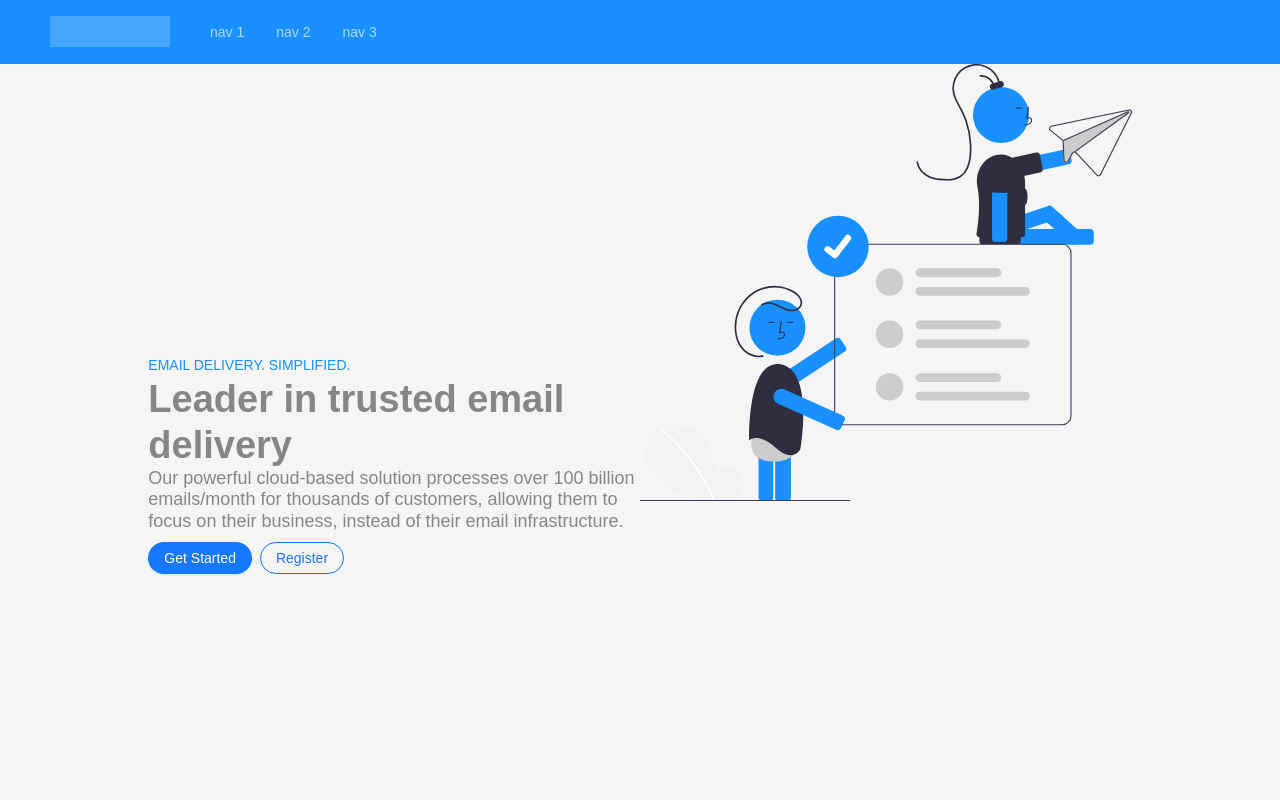
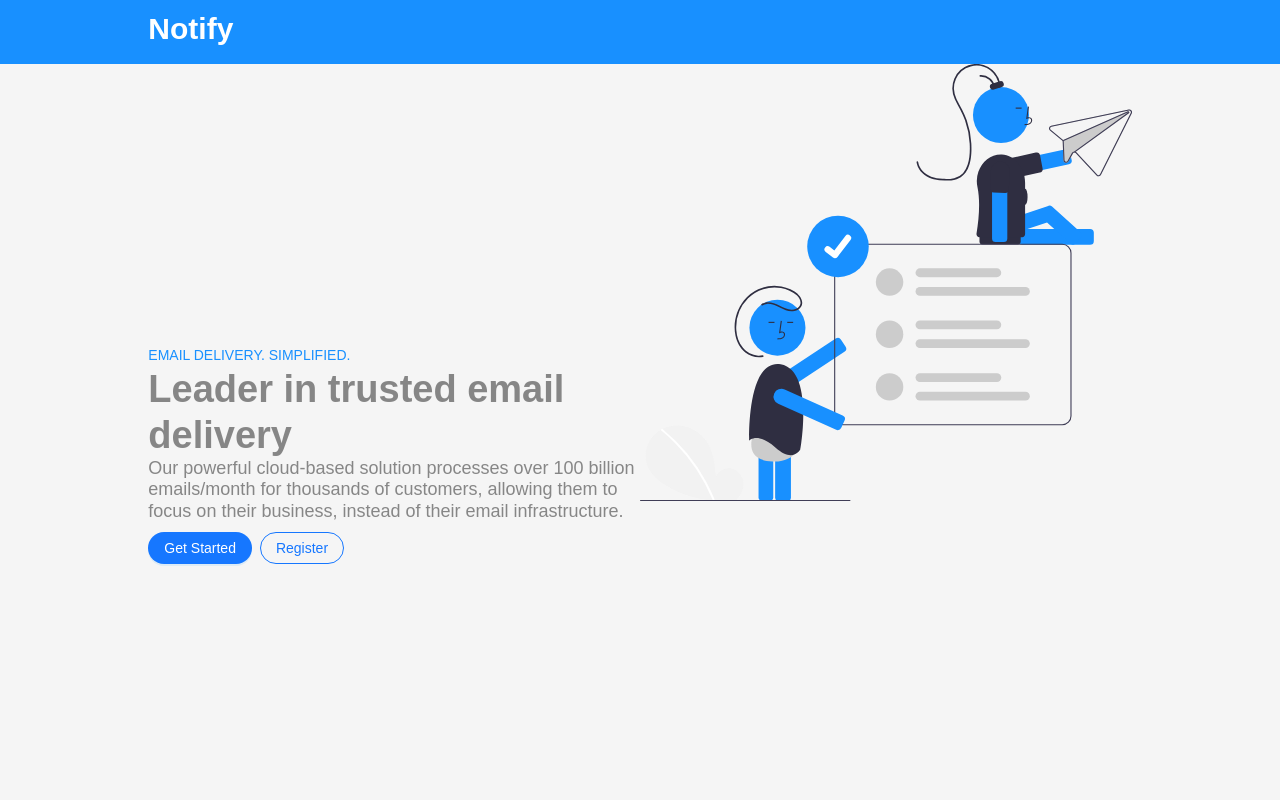
Before and after one commit to emmanuel-jan/notify-frontend, a React (Create React App) app: page /landing-page in a window 1280 px wide. Shown: the top 800 px of the page. Built offline with nearby package versions, Linux system fonts and the light colour scheme; a web font is replaced by a local one.

Commit message:
adding animations to the landing page

```diff
--- a/package.json
+++ b/package.json
@@ -8,6 +8,7 @@
     "@testing-library/react": "^13.4.0",
     "@testing-library/user-event": "^13.5.0",
     "antd": "^5.0.5",
+    "framer-motion": "^8.2.4",
     "react": "^18.2.0",
     "react-dom": "^18.2.0",
     "react-router-dom": "^6.4.5",
--- a/src/components/pages/LandingPage/LandingPage.css
+++ b/src/components/pages/LandingPage/LandingPage.css
@@ -2,3 +2,12 @@
 .thefont {
   font-family: 'Futura Md BT', sans-serif;
 }
+.progress-bar {
+  position: fixed;
+  top: 0;
+  left: 0;
+  right: 0;
+  height: 10px;
+  background: var(--red);
+  transform-origin: 0%;
+}
--- a/src/components/pages/LandingPage/LandingPage.jsx
+++ b/src/components/pages/LandingPage/LandingPage.jsx
@@ -22,6 +22,8 @@ import scale from "../../../assets/img/scale.svg";
 import email from "../../../assets/img/email.svg";
 import { DollarCircleOutlined } from "@ant-design/icons";
 import "./LandingPage.css";
+import { motion, useScroll } from "framer-motion";
+
 const { Header, Content, Footer } = Layout;
 const { Title, Text, Paragraph } = Typography;
 
@@ -50,6 +52,7 @@ const LandingPage = (props) => {
   const onFinishFailed = (errorInfo) => {
     console.log("Failed:", errorInfo);
   };
+  const { scrollYProgress } = useScroll();
   return (
     <Layout className="thefont">
       <Header
@@ -61,27 +64,22 @@ const LandingPage = (props) => {
           backgroundColor: "#1890ff",
         }}
       >
-        <div
-          style={{
-            float: "left",
-            width: 120,
-            height: 31,
-            margin: "16px 24px 16px 0",
-            background: "rgba(255, 255, 255, 0.2)",
-          }}
-        ></div>
-        <Menu
+        <Row justify="center">
+          <Col xs={24} sm={24} md={5} lg={5}>
+            <Title
               className="thefont"
-          theme="dark"
-          mode="horizontal"
-          style={{
-            backgroundColor: "#1890ff",
-          }}
-          items={new Array(3).fill(null).map((_, index) => ({
-            key: String(index + 1),
-            label: `nav ${index + 1}`,
-          }))}
-        />
+              style={{ margin: "0", paddingTop: "10px", color: "white" }}
+              type="secondary"
+              level={2}
+            >
+              <motion.div initial={{y:-250}} animate={{y:0}} transition={{delay:0.5}}>
+              Notify
+              </motion.div>
+
+            </Title>
+          </Col>
+          <Col align="center" xs={24} sm={24} md={15} lg={15}></Col>
+        </Row>
       </Header>
       <Content
         className="site-layout"
@@ -99,8 +97,16 @@ const LandingPage = (props) => {
               display: "flex",
               justifyContent: "center",
               alignItems: "center",
-              height:'100vh'
+              height: "100vh",
             }}
+          >
+            <motion.div
+              initial={{ opacity: 0, y: -250 }}
+              animate={{
+                opacity: 1,
+                y: -10,
+              }}
+              transition={{delay:1.5, duration:0.5}}
             >
               <div>
                 <Text
@@ -127,8 +133,9 @@ const LandingPage = (props) => {
                   type="secondary"
                 >
                   Our powerful cloud-based solution processes over 100 billion
-                emails/month for thousands of customers, allowing them to focus
-                on their business, instead of their email infrastructure.
+                  emails/month for thousands of customers, allowing them to
+                  focus on their business, instead of their email
+                  infrastructure.
                 </Paragraph>
                 <Space wrap style={{ marginTop: "10px" }}>
                   <Button className="thefont" type="primary" shape="round">
@@ -145,7 +152,11 @@ const LandingPage = (props) => {
                   </Button>
                 </Space>
                 <Modal
-                title={<Title align="center" level={3} type="secondary">Your Details Will Help Us Set You Up!</Title>}
+                  title={
+                    <Title align="center" level={3} type="secondary">
+                      Your Details Will Help Us Set You Up!
+                    </Title>
+                  }
                   open={open}
                   onOk={handleOk}
                   confirmLoading={confirmLoading}
@@ -241,12 +252,30 @@ const LandingPage = (props) => {
                   </Form>
                 </Modal>
               </div>
+            </motion.div>
           </Col>
+
           <Col xs={24} sm={24} md={10} lg={10}>
+          <motion.div
+              initial={{ opacity: 0}}
+              animate={{
+                opacity: 1,
+              }}
+              transition={{delay:1.5}}
+            >
             <img style={{ width: "100%" }} src={cover} alt="" />
+            </motion.div>
           </Col>
         </Row>
-        <Row gutter={[16, 24]} justify="center" style={{ display:"flex", justifyContent:"center", alignItems:"center"}}>
+        <Row
+          gutter={[16, 24]}
+          justify="center"
+          style={{
+            display: "flex",
+            justifyContent: "center",
+            alignItems: "center",
+          }}
+        >
           <Col xs={24} sm={24} md={20} lg={20}>
             <Col xs={24} sm={24} md={24} lg={24}>
               <Title
@@ -319,7 +348,15 @@ const LandingPage = (props) => {
             </Row>
           </Col>
         </Row>
-        <Row justify="center" style={{height:"100vh", display:"flex", justifyContent:"center", alignItems:"center"}}>
+        <Row
+          justify="center"
+          style={{
+            height: "100vh",
+            display: "flex",
+            justifyContent: "center",
+            alignItems: "center",
+          }}
+        >
           <Col xs={24} sm={24} md={20} lg={20}>
             <Row gutter={16}>
               <Col align="center" xs={24} sm={24} md={24} lg={24}>
```
Also changed, not shown: 1 other file (tests, documents, lock files or other folders). Lines whose indentation alone changed are shown as unchanged.
